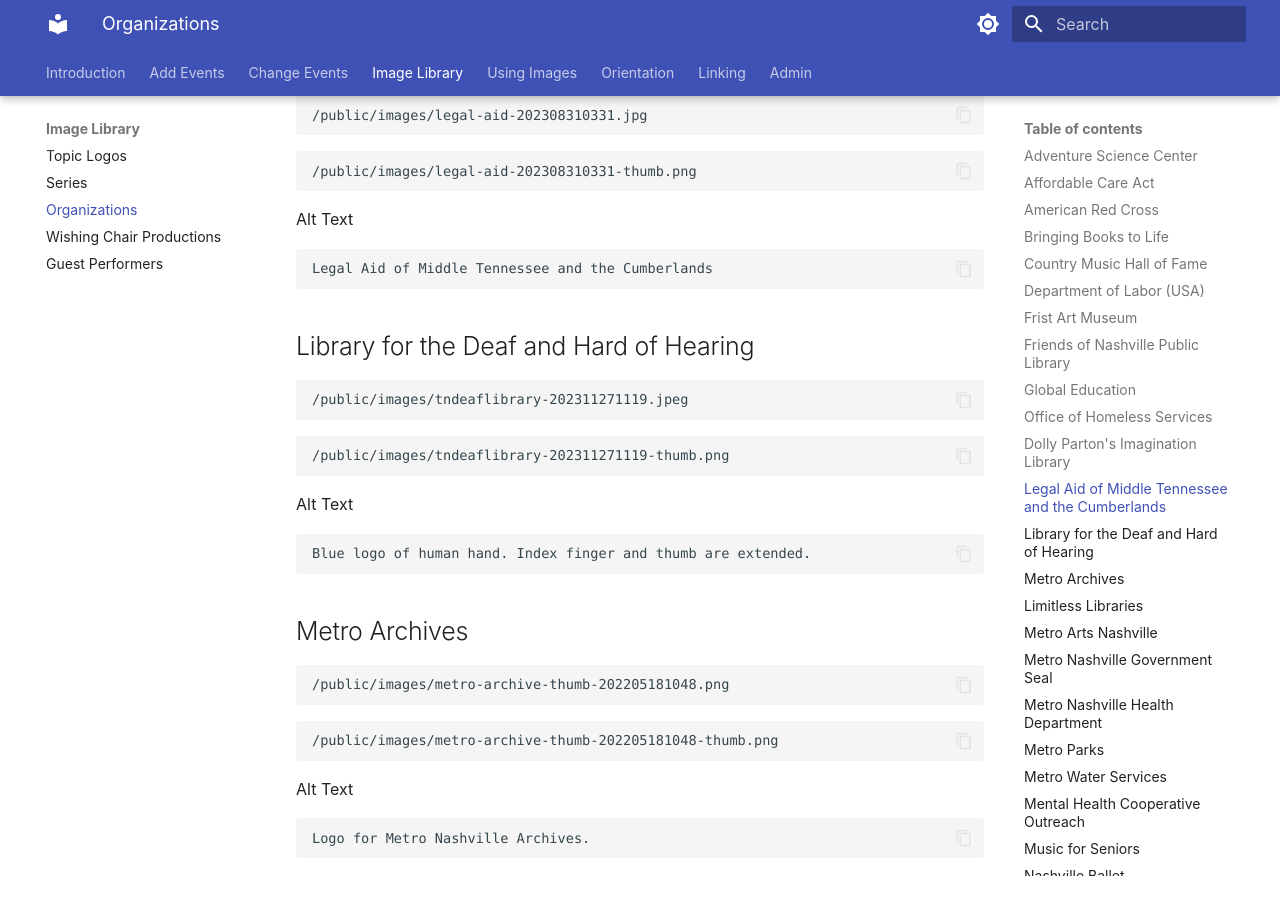
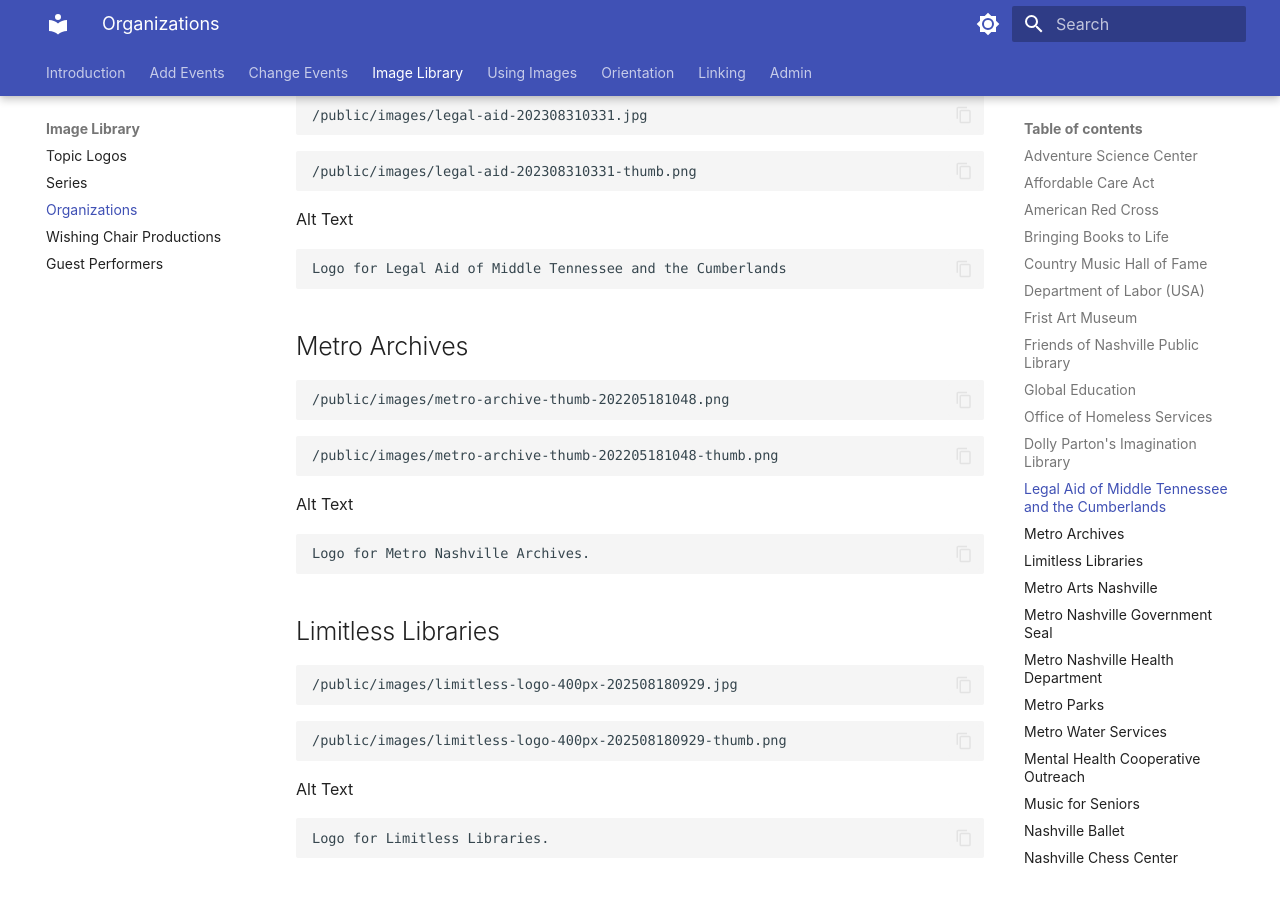
Before and after one commit to Nashville-Public-Library/bedework-docs, an MkDocs documentation site: the page built from docs/image-library/organizations.md, in a window 1280 px wide and 900 px high, scrolled down 3356 px. Built offline with MkDocs 1.6.1 and Material for MkDocs 9.7.7, drawn with Linux system fonts in a browser that asks for light colours; some of the changed text lies outside the part shown.

Commit message:
adding logos

````diff
--- a/docs/image-library/organizations.md
+++ b/docs/image-library/organizations.md
@@ -130,7 +130,7 @@ Logo for Frist Art Museum.
 Alt Text
 
 ```text
-Logo for Friends of Nashville Public Library!
+Logo for Friends of Nashville Public Library.
 ```
 
 ## Global Education
@@ -194,23 +194,7 @@ Logo for Dolly Parton's Imagination Library.
 Alt Text
 
 ```text
-Legal Aid of Middle Tennessee and the Cumberlands
-```
-
-## Library for the Deaf and Hard of Hearing
-
-```
-/public/images/tndeaflibrary-202311271119.jpeg
-```
-
-```
-/public/images/tndeaflibrary-202311271119-thumb.png
-```
-
-Alt Text
-
-```text
-Blue logo of human hand. Index finger and thumb are extended.
+Logo for Legal Aid of Middle Tennessee and the Cumberlands
 ```
 
 ## Metro Archives
````
Also changed, not shown: other parts of docs/image-library/organizations.md (+4 -4 lines).
